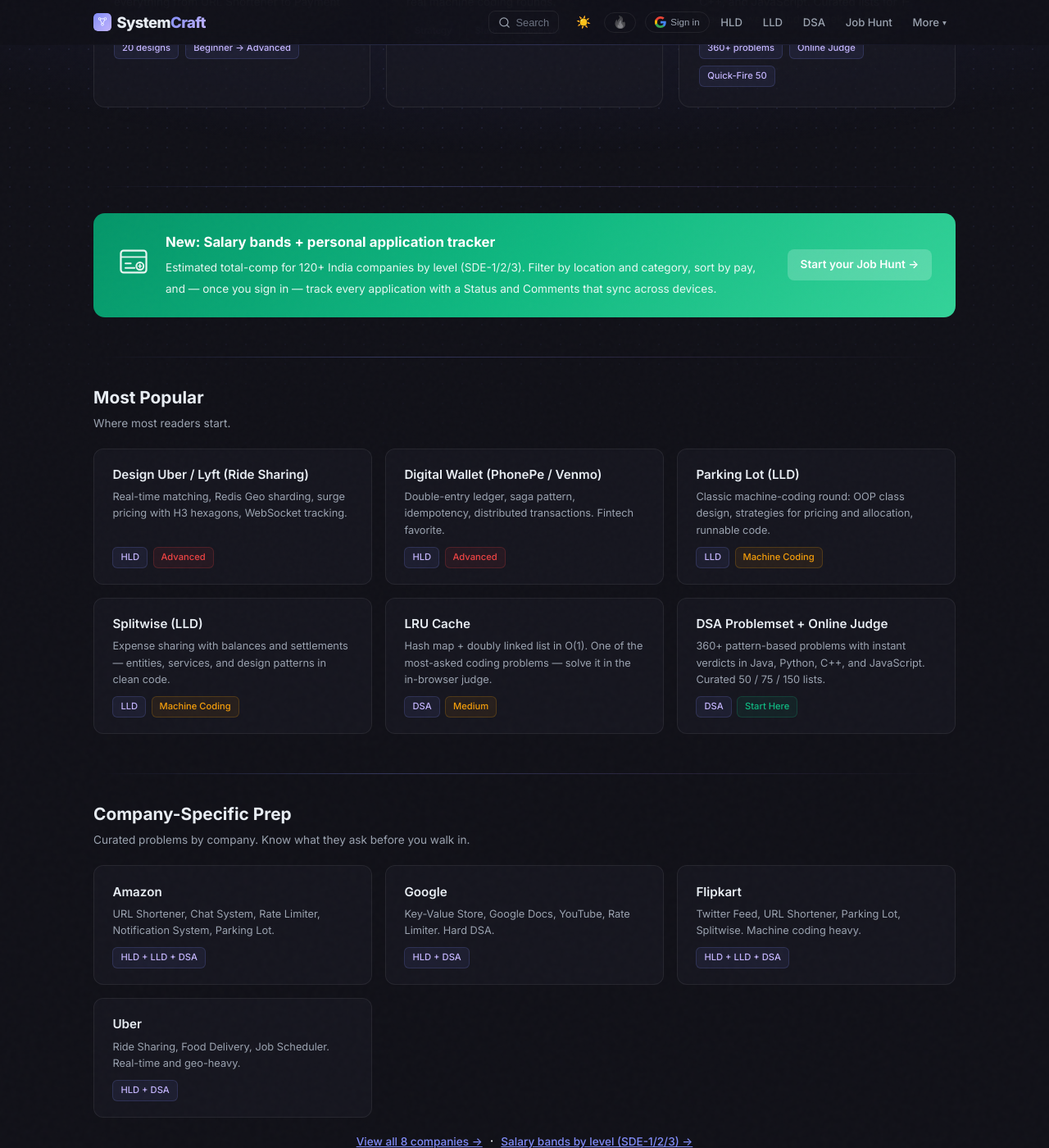
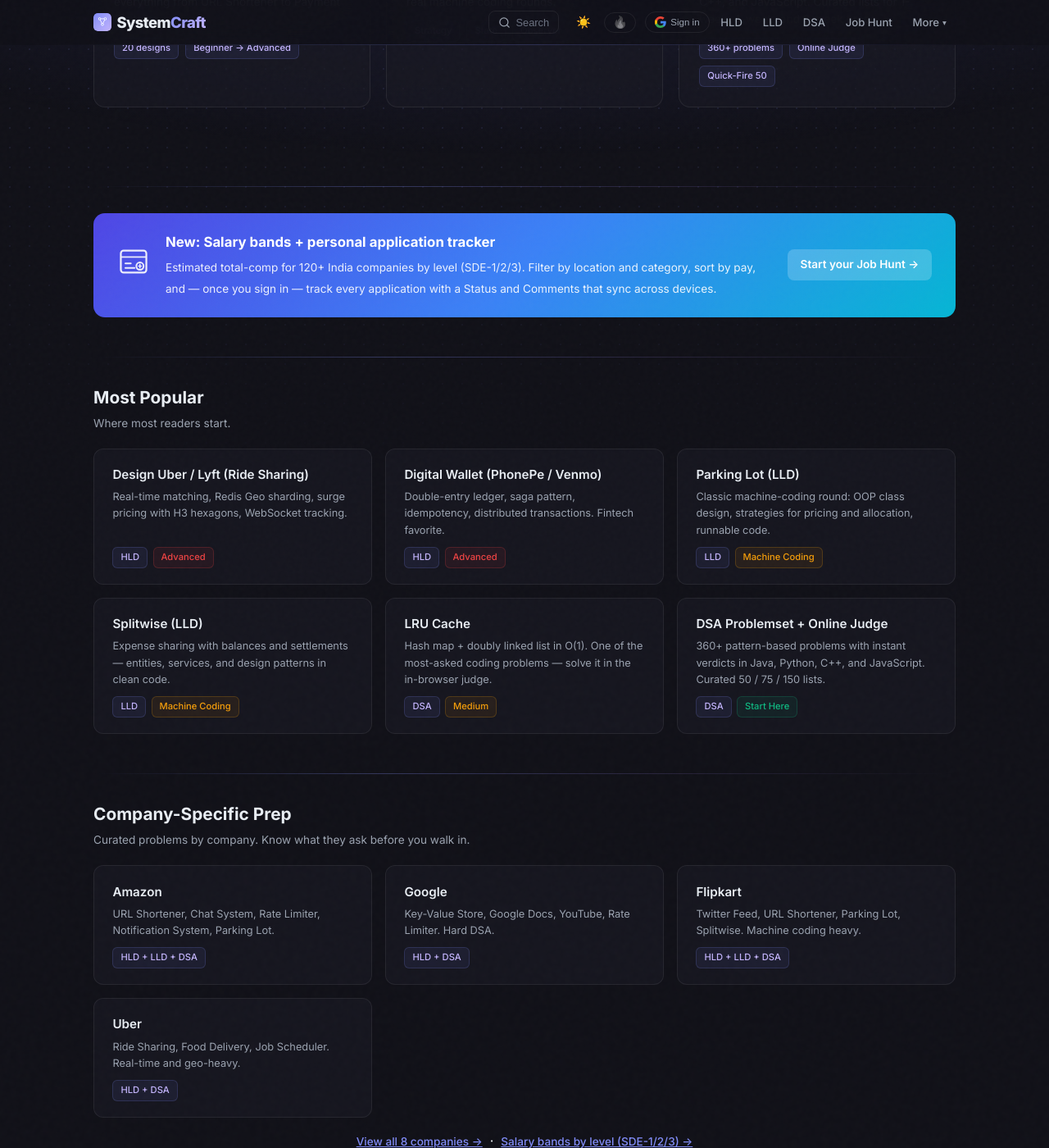
Before and after one commit to iluzn/HLD-Designs, a Jekyll site: the page built from index.html, in a window 1280 px wide and 1400 px high, scrolled down 1552 px. Shown: the whole window at 82% size. Built offline with Jekyll 4.4.1, drawn with Linux system fonts in a browser that asks for light colours; comment, search, counter and statistics services are not loaded.

Commit message:
style(home): recolor Job Hunt banner to blue-cyan gradient for both themes

```diff
--- a/index.html
+++ b/index.html
@@ -124,8 +124,8 @@
         /* Concepts banner */
         .concepts-banner { display: flex; align-items: center; gap: 1.2rem; background: linear-gradient(135deg, var(--accent), #a78bfa); border-radius: 14px; padding: 1.4rem 1.8rem; text-decoration: none; color: #fff; transition: transform 0.3s, box-shadow 0.3s; }
         .concepts-banner:hover { transform: translateY(-3px); box-shadow: 0 16px 40px rgba(129,140,248,0.35); }
-        .feature-banner { display: flex; align-items: center; gap: 1.2rem; background: linear-gradient(135deg, #059669, #10b981, #34d399); border-radius: 14px; padding: 1.4rem 1.8rem; text-decoration: none; color: #fff; transition: transform 0.3s, box-shadow 0.3s; }
-        .feature-banner:hover { transform: translateY(-3px); box-shadow: 0 16px 40px rgba(16,185,129,0.35); }
+        .feature-banner { display: flex; align-items: center; gap: 1.2rem; background: linear-gradient(135deg, #4f46e5, #3b82f6, #06b6d4); border-radius: 14px; padding: 1.4rem 1.8rem; text-decoration: none; color: #fff; transition: transform 0.3s, box-shadow 0.3s; }
+        .feature-banner:hover { transform: translateY(-3px); box-shadow: 0 16px 40px rgba(59,130,246,0.35); }
         @media (max-width: 768px) { .feature-banner { flex-direction: column; text-align: center; padding: 1.2rem; } }
         .concepts-banner-icon { flex-shrink: 0; opacity: 0.9; }
         .concepts-banner-text { flex: 1; }
```
